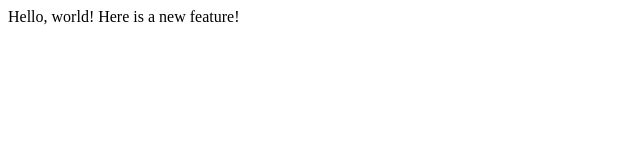
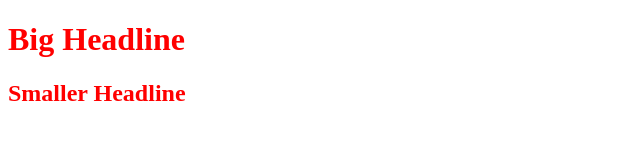
Before and after one commit to bubool/Hello, a plain HTML site: page index.html in a window 1280 px wide. Shown: the whole page, without its empty margins (0-640 px from the left). Drawn offline with Linux system fonts and the light colour scheme.

Commit message:
Fix bad repo'

```diff
--- a/index.html
+++ b/index.html
@@ -1,11 +1,19 @@
 <!DOCTYPE html>
-<html lang="en">
-<head>
-    <meta charset="UTF-8">
-    <title>Test</title>
-</head>
-<body>
-        Hello, world!
-        Here is a new feature!
-</body>
+
+<html>
+
+
+    <head>
+        <title>My Webpage!</title>
+        <style>
+            h1, h2 {
+            color: red;
+            }
+        </style>
+    </head>
+    <body>
+    <h1>Big Headline</h1>
+    <h2>Smaller Headline</h2>
+    </body>
+
 </html>
```
Also changed, not shown: hello.html (+7 -1 lines).
